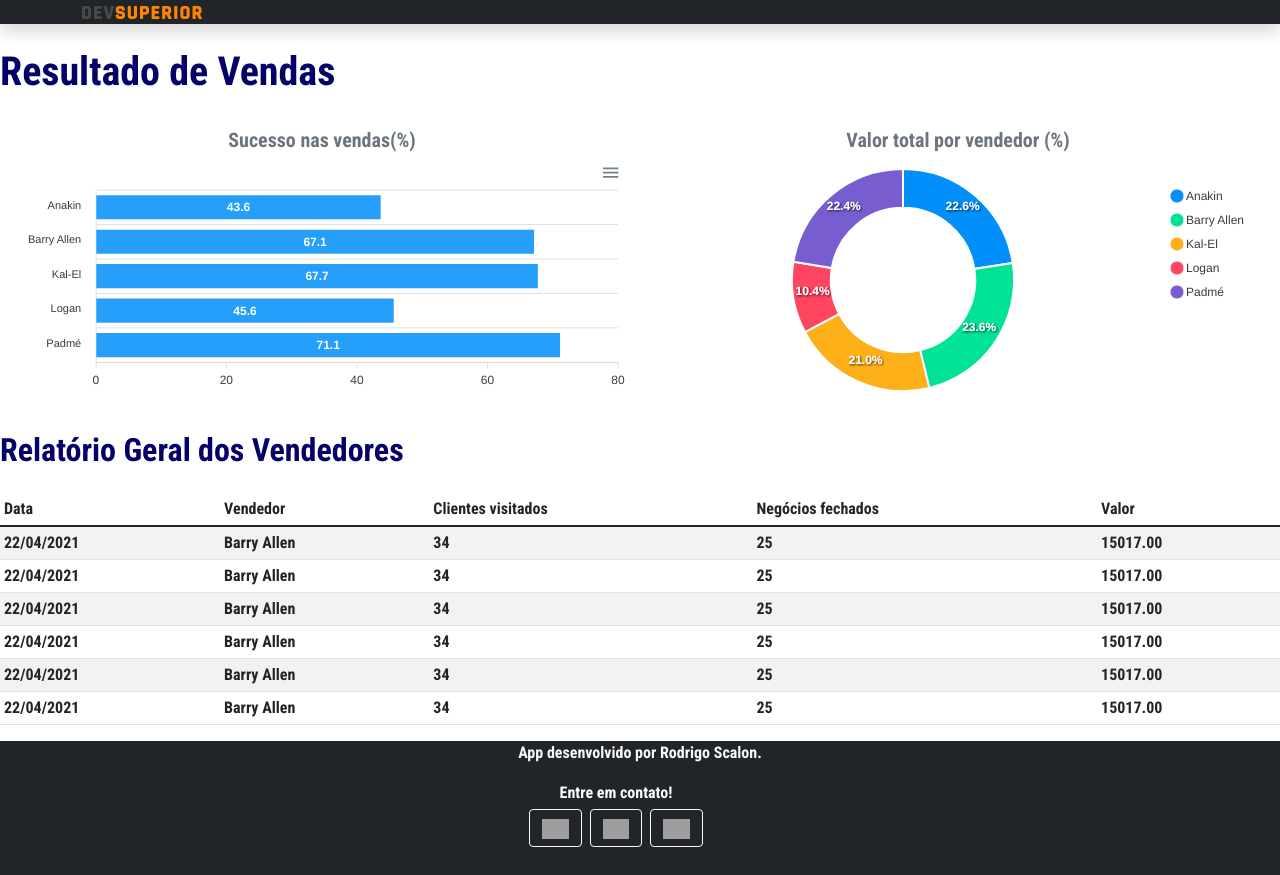
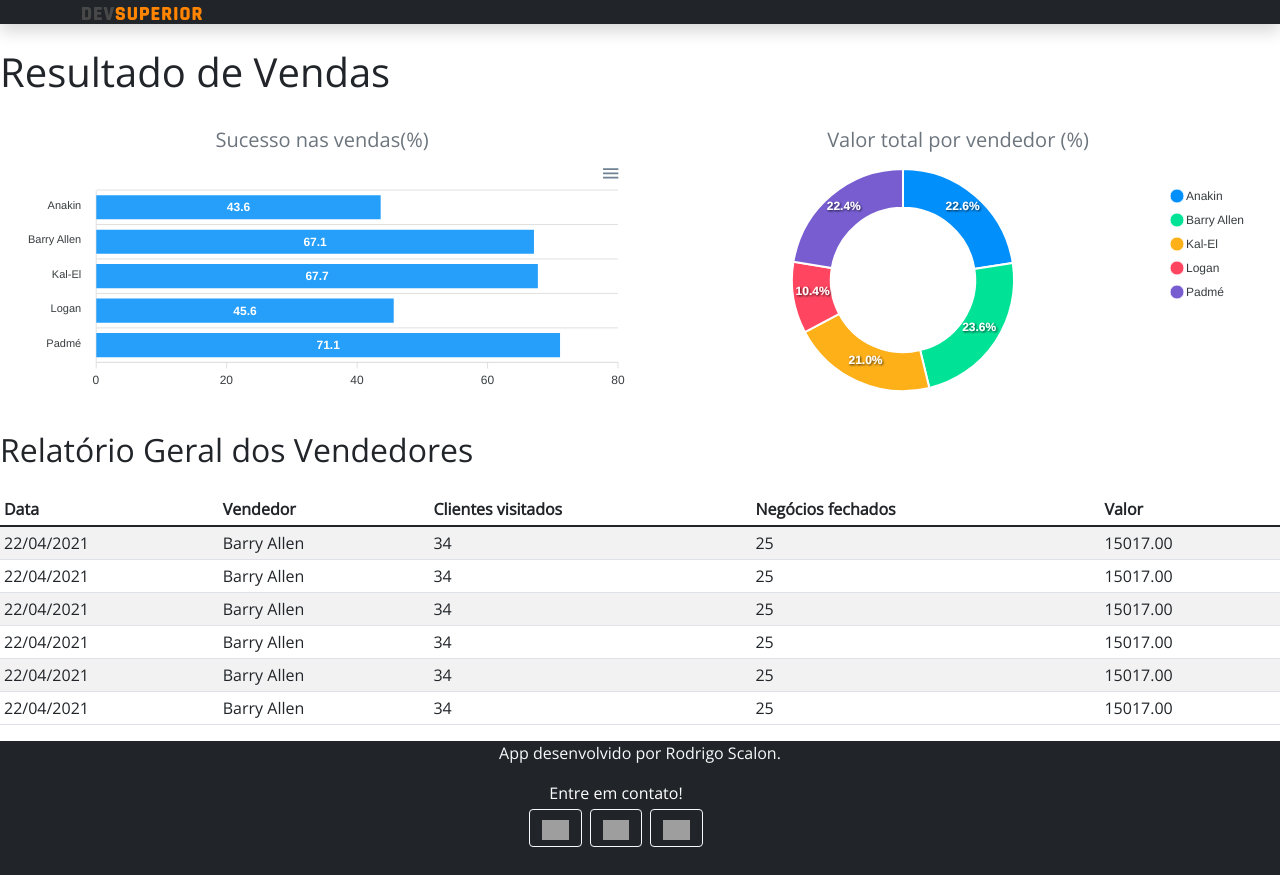
Before and after one commit to RodrigoScalon/Projeto-STS-Vendas, a React (Create React App) app in the folder frontend/: page / in a window 1280 px wide. Built offline with nearby package versions, Linux system fonts and the light colour scheme; grey boxes are pictures that could not be loaded.

Commit message:
FrontEnd

```diff
--- a/frontend/src/assets/css/styles.css
+++ b/frontend/src/assets/css/styles.css
@@ -1,11 +1,12 @@
-@import url('https://fonts.googleapis.com/css2?family=Roboto+Condensed:wght@700&display=swap');
+@import url("https://fonts.googleapis.com/css2?family=Open+Sans:ital,wght@0,400;1,600&display=swap");
 :root {
-    --color-primary: #040268;
+    --color-primary: ##263238;
+
 }
 
 html, body {
     height: 100%;
-    font-family: "Roboto Condensed", sans-serif;
+    font-family: "Open Sans", sans-serif;
 }
 
 #root {
```
